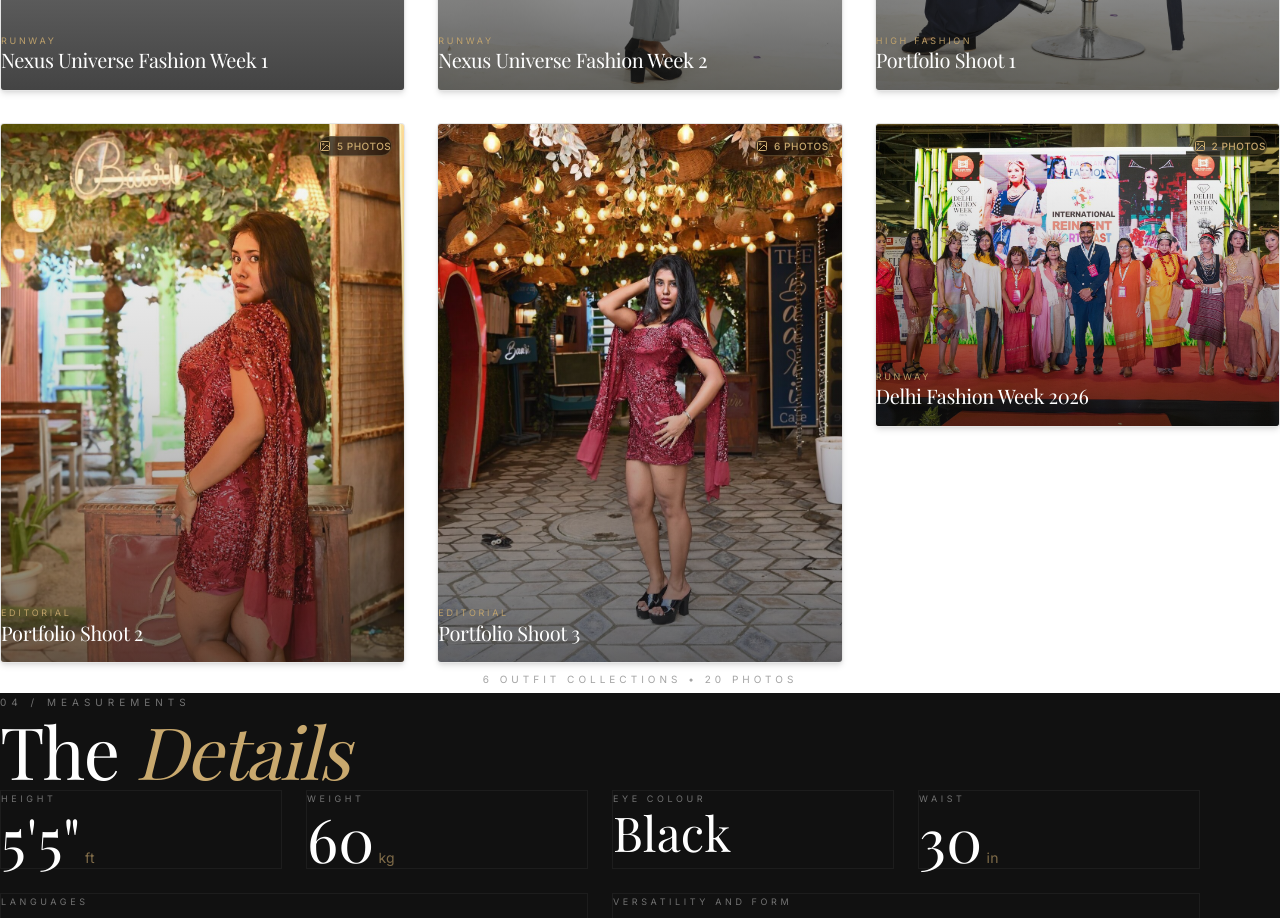
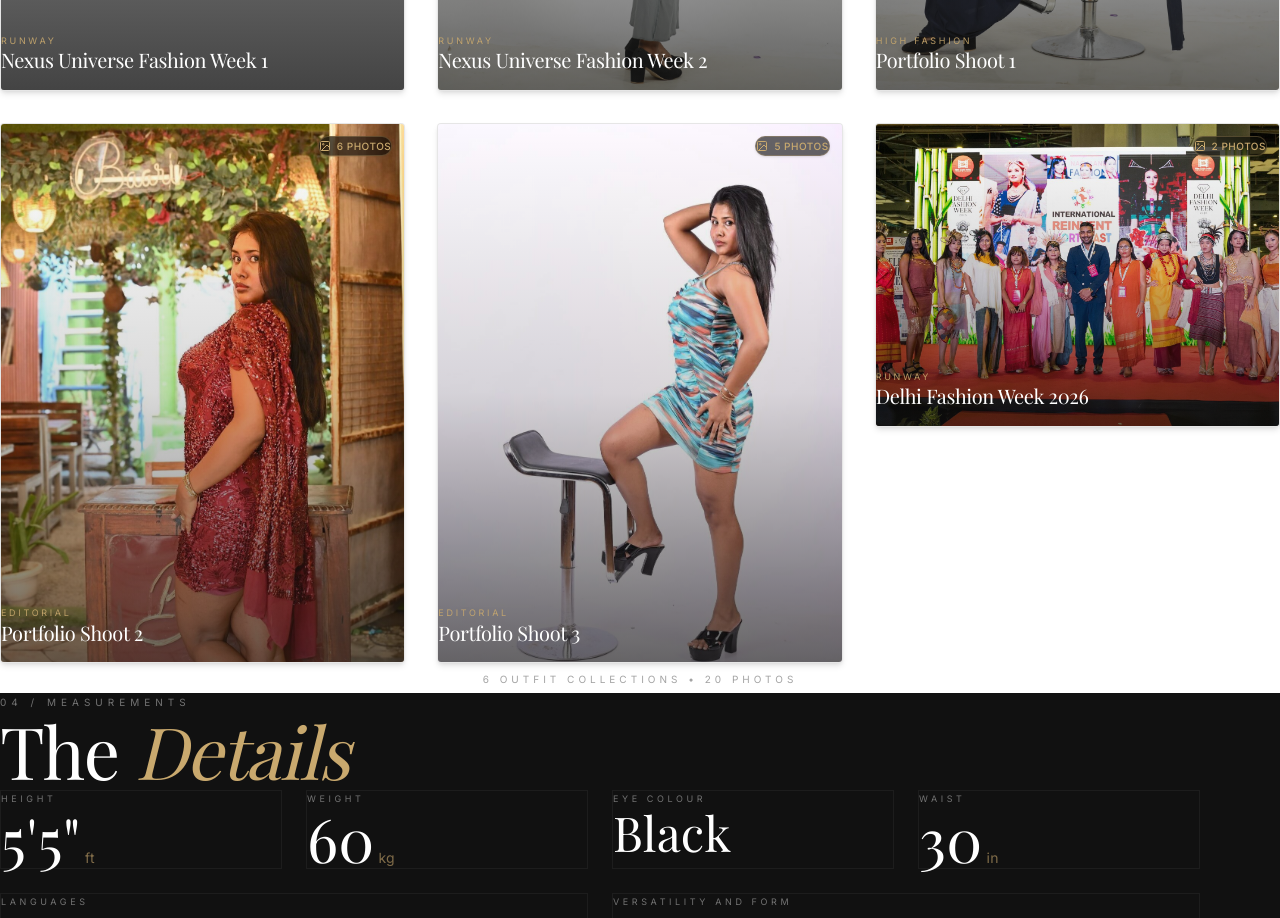
Before and after one commit to rudracodesnits/rupanjana_portfolio, a React (Vite) app in the folder frontend/: page / in a window 1280 px wide. Shown: the part 2000-2918 px from the top of the page. Built offline with nearby package versions, Linux system fonts and the light colour scheme; grey boxes are pictures that could not be loaded; a web font is replaced by a local one.

Commit message:
Move DSC_6063.jpeg image to Portfolio Shoot 2 collection

```diff
--- a/frontend/src/data/portfolio.ts
+++ b/frontend/src/data/portfolio.ts
@@ -160,7 +160,7 @@ export const galleryImages: GalleryImage[] = [
   { id: 10, src: '/images/gallery/DSC_6050.jpeg', alt: 'Portfolio Shoot 2', category: 'editorial', aspect: 'portrait', caption: 'portfolio shoot 2' },
   { id: 11, src: '/images/gallery/DSC_6051.jpeg', alt: 'Portfolio Shoot 2', category: 'editorial', aspect: 'portrait', caption: 'portfolio shoot 2' },
   { id: 12, src: '/images/gallery/DSC_6059.jpeg', alt: 'Portfolio Shoot 2', category: 'editorial', aspect: 'portrait', caption: 'portfolio shoot 2' },
-  { id: 13, src: '/images/gallery/DSC_6063.jpeg', alt: 'Portfolio Shoot 3', category: 'editorial', aspect: 'portrait', caption: 'portfolio shoot 3' },
+  { id: 13, src: '/images/gallery/DSC_6063.jpeg', alt: 'Portfolio Shoot 2', category: 'editorial', aspect: 'portrait', caption: 'portfolio shoot 2' },
   { id: 14, src: '/images/gallery/DSC_6088.jpeg', alt: 'Portfolio Shoot 3', category: 'editorial', aspect: 'portrait', caption: 'portfolio shoot 3' },
   { id: 15, src: '/images/gallery/DSC_6089.jpeg', alt: 'Portfolio Shoot 3', category: 'editorial', aspect: 'portrait', caption: 'portfolio shoot 3' },
   { id: 16, src: '/images/gallery/DSC_6090.jpeg', alt: 'Portfolio Shoot 3', category: 'editorial', aspect: 'portrait', caption: 'portfolio shoot 3' },
@@ -203,7 +203,7 @@ export const outfitSets: OutfitSet[] = [
     id: 'portfolio-3',
     title: 'Portfolio Shoot 3',
     category: 'editorial',
-    coverImage: galleryImages[12], // DSC_6063.jpeg
+    coverImage: galleryImages[13], // DSC_6088.jpeg
     images: galleryImages.filter(img => img.caption === 'portfolio shoot 3'),
   },
   {
```
